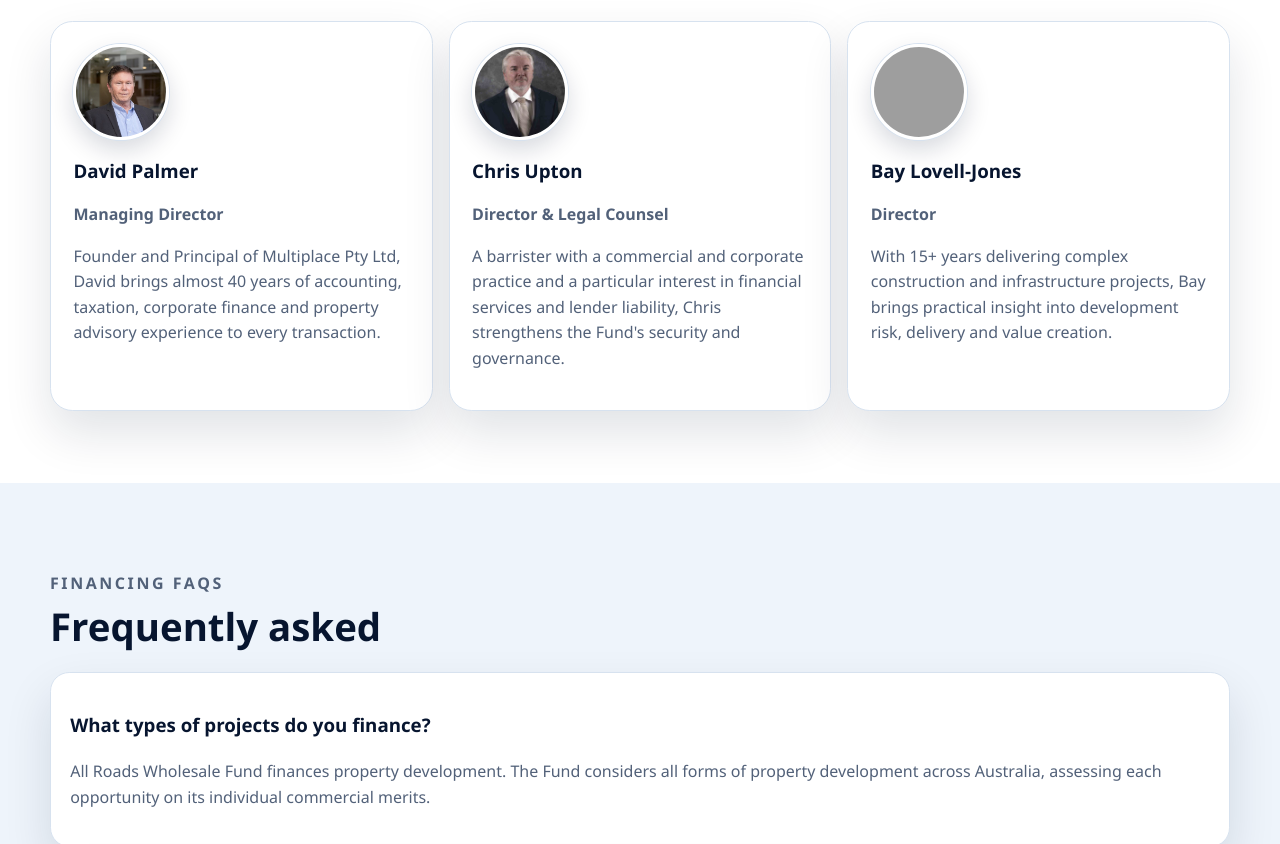
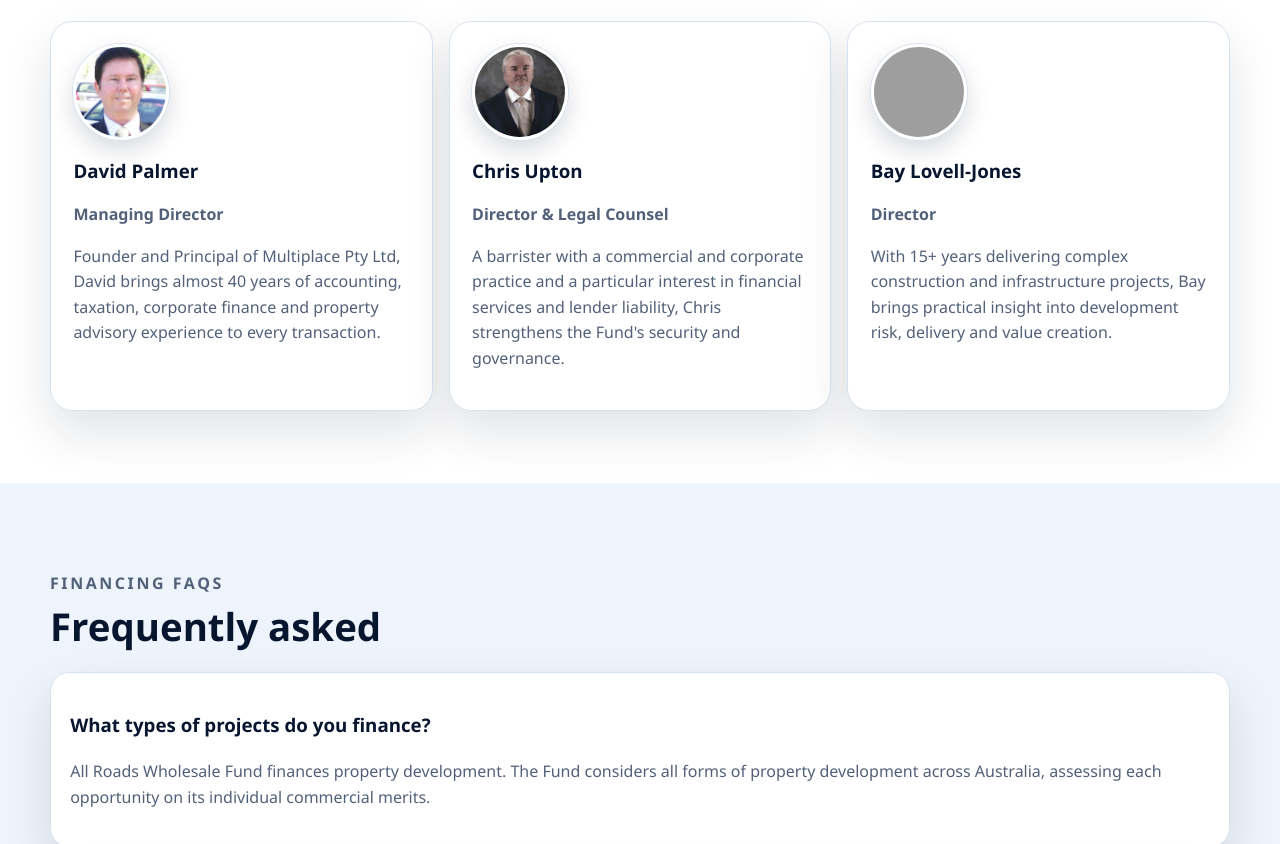
Before and after one commit to Nandos-tm/Natesh_website, a plain HTML site: page financing.html in a window 1280 px wide. Shown: the part 3090-3934 px from the top of the page. Drawn offline with Linux system fonts and the light colour scheme; grey boxes are pictures that could not be loaded.

Commit message:
Update David Palmer image assets

```diff
--- a/financing.html
+++ b/financing.html
@@ -179,7 +179,7 @@
             <article class="person-card">
               <img
                 class="person-card__photo"
-                src="assets/images/David-Palmer.jpg"
+                src="assets/images/David-Palmer.png"
                 alt="David Palmer"
                 width="800"
                 height="800"
```
Also changed, not shown: index.html (+1 -1 lines), assets/images/David-Palmer.png (added), assets/images/David-Palmer2.jpg (renamed from assets/images/David-Palmer.jpg).
